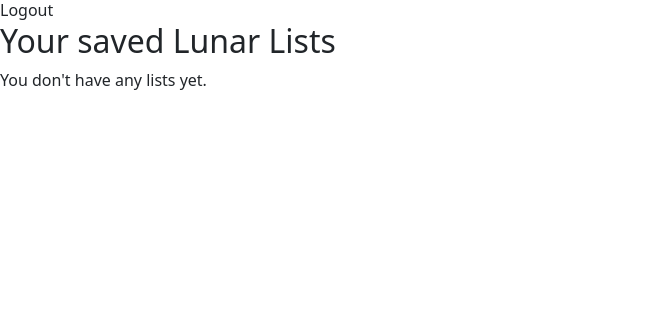
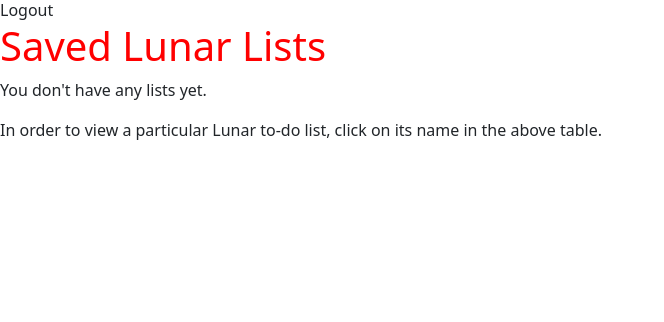
Before and after one commit to MarkChips/lunar-lists, a Django app: page /lists/ in a window 1280 px wide. Shown: the part 74-396 px from the top of the page, without its empty margins (0-664 px from the left). Run offline with Django 4.2, Linux system fonts and the light colour scheme; the visitor is signed in with stand-in values (Sample User, id 1); data that the repository does not hold is empty; some libraries are stand-ins or nearby versions.

Commit message:
feat: :sparkles: make tasks views user specific, add tutorial text to list view, rename list_ID to list, user_ID to user

```diff
--- a/todo/templates/todo/saved_lists.html
+++ b/todo/templates/todo/saved_lists.html
@@ -1,7 +1,7 @@
 {% extends 'base.html' %}
 
 {% block content %}
-<h2>Your saved Lunar Lists</h2>
+<h1>Saved Lunar Lists</h1>
 
 {% if lists %}
     <table class="table">
@@ -31,4 +31,5 @@
 {% else %}
     <p>You don't have any lists yet.</p>
 {% endif %}
+<p>In order to view a particular Lunar to-do list, click on its name in the above table.</p>
 {% endblock %}
--- a/todo/views.py
+++ b/todo/views.py
@@ -12,13 +12,13 @@ class HomePage(TemplateView):
 
 @login_required
 def list_view(request):
-    user_lists = List.objects.filter(user_ID=request.user)
+    user_lists = List.objects.filter(user=request.user)
 
     return render(request, 'todo/saved_lists.html', {'lists': user_lists})
 
 @login_required
 def task_view(request, list_id):
-    list_instance = get_object_or_404(List, id=list_id)
+    list_instance = get_object_or_404(List, id=list_id, user=request.user)
 
     tasks = list_instance.tasks.all()
 
```
Also changed, not shown: todo/models.py (+4 -4 lines), todo/migrations/0003_rename_user_id_list_user_rename_list_id_task_list.py (added).
